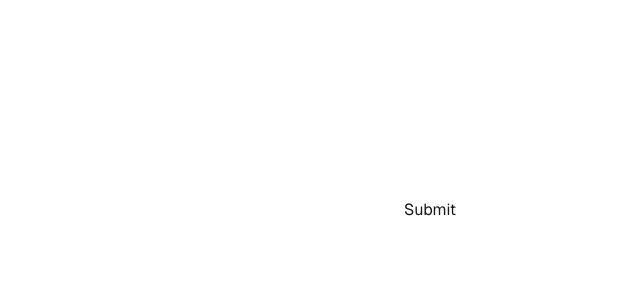
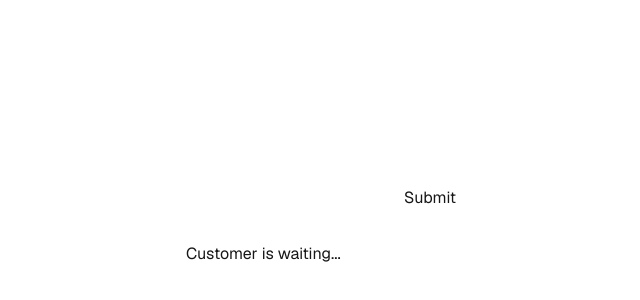
Before and after one commit to ericcchuang/cashier-simulator, a Next.js app: page / in a window 1280 px wide. Shown: the part 174-474 px from the top of the page, without its empty margins (319-959 px from the left). Built offline with nearby package versions, Linux system fonts and the light colour scheme; no server answers.

Commit message:
funny customer v2

```diff
--- a/src/app/page.tsx
+++ b/src/app/page.tsx
@@ -1,5 +1,5 @@
 'use client';
-import React, { useState } from "react";
+import React, { useEffect, useState } from "react";
 import Image from "next/image";
 import { GoogleGenAI } from '@google/genai'
 import 'dotenv/config'
@@ -15,13 +15,13 @@ const GEMINI_API_KEY = process.env.NEXT_PUBLIC_GEMINI_KEY;
 const ai = new GoogleGenAI({ apiKey: GEMINI_API_KEY });
 
 export default function Home() {
-  const [val, setVal] = useState("");
+  const [val, setVal] = useState("Customer is waiting...");
   async function main(prompt: string) {
     const response = await ai.models.generateContent({
       model: 'gemini-2.5-flash',
       contents: prompt,
       config: {
-        systemInstruction: "You are a customer at a grocery store checking out right now. Respond as if I were a cashier who is checking out items too slowly.",
+        systemInstruction: "You are a customer at a grocery store checking out right now. Respond as if I were a cashier who is checking out items too slowly. Do not use parenthesis or dashes, only say what the customer would say.",
       },
     });
     return response.text;
```
